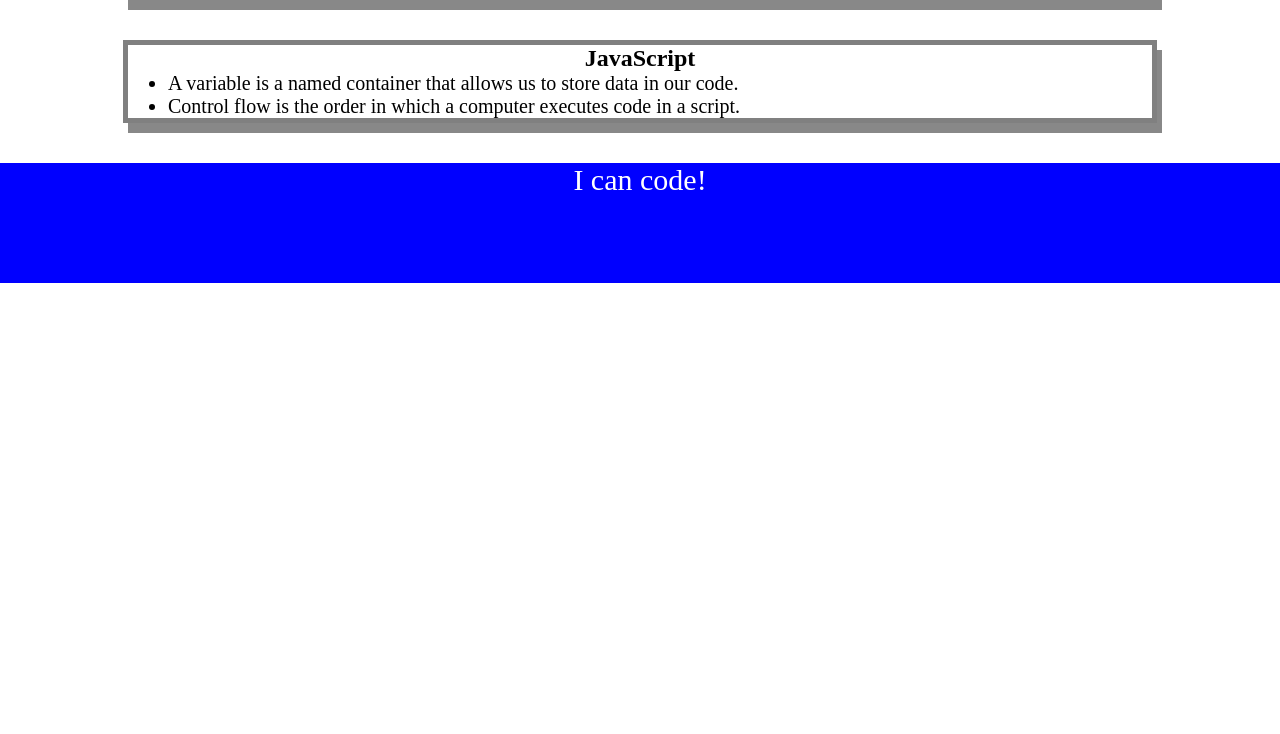
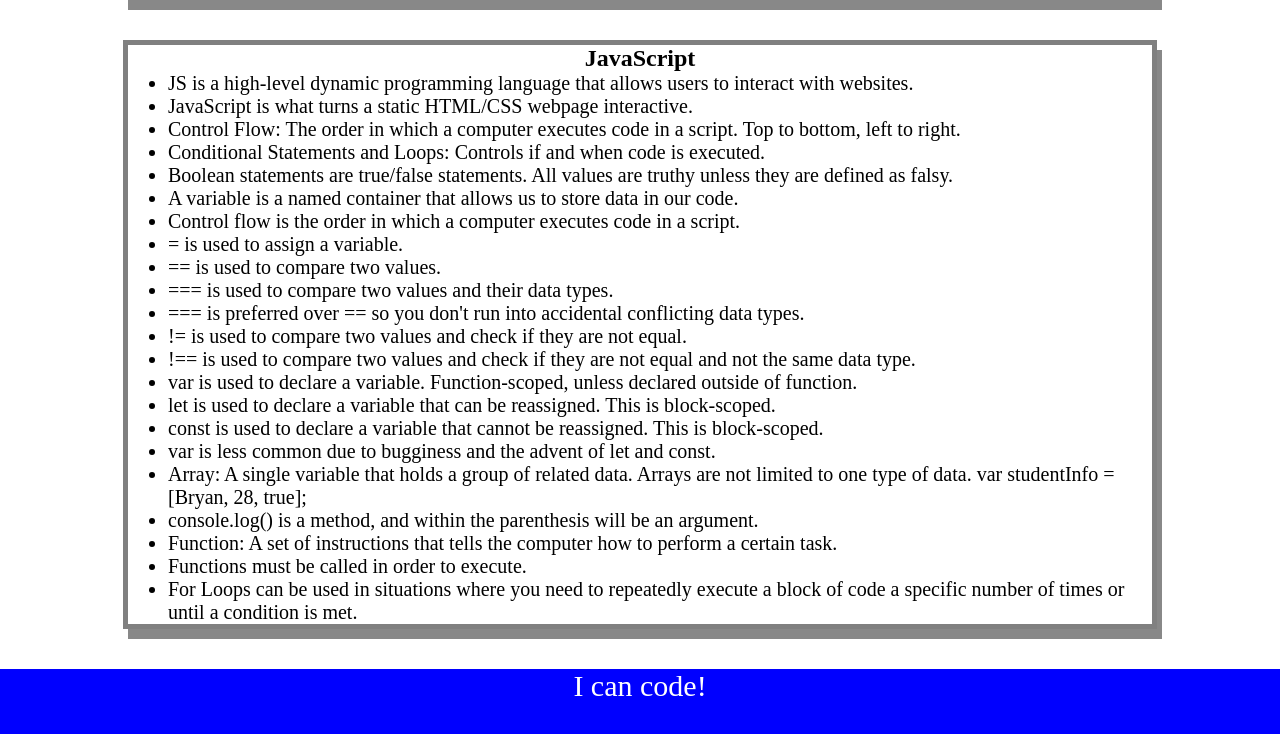
Before and after one commit to iambryantran/prework-study-guide, a plain HTML site: page index.html in a window 1280 px wide. Shown: the part 1662-2396 px from the top of the page. Before the commit the page ends 1945 px from the top, so only its background shows below. Drawn offline with Linux system fonts and the light colour scheme.

Commit message:
add js notes

```diff
--- a/index.html
+++ b/index.html
@@ -18,7 +18,7 @@
         <h2>HTML</h2>
         <ul>
           <li>HTML is used to structure a language. It is made of elements that work together to provide content and a framework for all pages on the web.</li>
-          <li>Element — A type of content on a page.</li>
+          <li>Element: A type of content on a page.</li>
           <li>Elements also divide the content on the page and can describe the content to browsers and other developers.</li>
           <li>HTML Elements usually contain tags, opening and closing brackets, “<>”. Within the tags can be content or even other nested elements.</li>
           <li>DOCTYPE html tells the browser to expect an HTML document.</li>
@@ -37,7 +37,7 @@
       <section class="card" id="css-section">
         <h2>CSS</h2>
         <ul>
-          <li>is a programming language used by developers to define how webpage content is presented to users. CSS defines the colors, aesthetics, visual layout, and organization.</li>
+          <li>CSS is a programming language used by developers to define how webpage content is presented to users. CSS defines the colors, aesthetics, visual layout, and organization.</li>
           <li>There are three ways to style a webpage using CSS: inline CSS, internal CSS style sheet, and external CSS style sheet.</li>
           <li>External CSS is typically preferred due to flexibility.  It allows you to keep your CSS rules separate from your HTML file.</li>
           <li>CSS Box Model: In CSS everything is a box.</li>
@@ -79,8 +79,28 @@
       <section class="card" id="javascript-section">
         <h2>JavaScript</h2>
         <ul>
+          <li>JS is a high-level dynamic programming language that allows users to interact with websites.</li>
+          <li>JavaScript is what turns a static HTML/CSS webpage interactive.</li>
+          <li>Control Flow: The order in which a computer executes code in a script. Top to bottom, left to right.</li>
+          <li>Conditional Statements and Loops: Controls if and when code is executed.</li>
+          <li>Boolean statements are true/false statements. All values are truthy unless they are defined as falsy.</li>
           <li>A variable is a named container that allows us to store data in our code.</li>
           <li>Control flow is the order in which a computer executes code in a script.</li>
+          <li>= is used to assign a variable.</li>
+          <li>== is used to compare two values.</li>
+          <li>=== is used to compare two values and their data types.</li>
+          <li>=== is preferred over == so you don't run into accidental conflicting data types.</li>
+          <li>!= is used to compare two values and check if they are not equal.</li>
+          <li>!== is used to compare two values and check if they are not equal and not the same data type.</li>
+          <li>var is used to declare a variable. Function-scoped, unless declared outside of function.</li>
+          <li>let is used to declare a variable that can be reassigned. This is block-scoped.</li>
+          <li>const is used to declare a variable that cannot be reassigned. This is block-scoped.</li>
+          <li>var is less common due to bugginess and the advent of let and const.</li>
+          <li>Array: A single variable that holds a group of related data. Arrays are not limited to one type of data. var studentInfo = [Bryan, 28, true];</li>
+          <li>console.log() is a method, and within the parenthesis will be an argument.</li>
+          <li>Function: A set of instructions that tells the computer how to perform a certain task.</li>
+          <li>Functions must be called in order to execute.</li>
+          <li>For Loops can be used in situations where you need to repeatedly execute a block of code a specific number of times or until a condition is met.</li>
         </ul>
       </section>
     </main>
```
